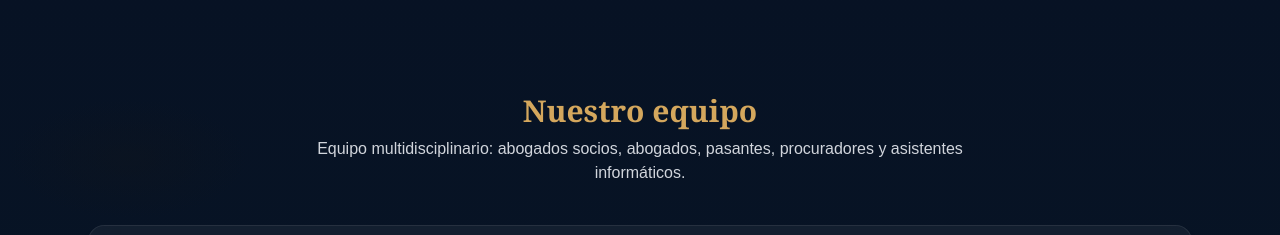
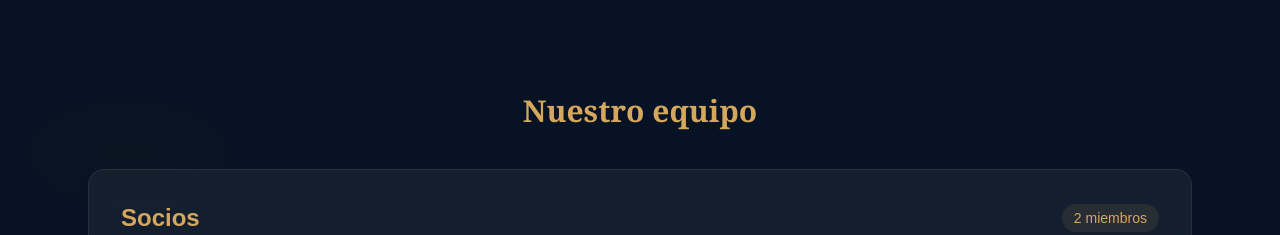
Before and after one commit to BHeydeBautista/MoroAbogados, a Next.js app: page /nosotros in a window 1280 px wide. Shown: the part 2280-2515 px from the top of the page. Built offline with nearby package versions, Linux system fonts and the light colour scheme.

Commit message:
info: cambios del cliente

```diff
--- a/src/components/Team/TeamSection.tsx
+++ b/src/components/Team/TeamSection.tsx
@@ -251,10 +251,6 @@ export default function TeamSection() {
           <h2 className="text-2xl md:text-3xl font-serif font-bold mb-2 text-[#D4A75D]">
             Nuestro equipo
           </h2>
-          <p className="text-gray-300 text-sm md:text-base max-w-2xl mx-auto">
-            Equipo multidisciplinario: abogados socios, abogados, pasantes,
-            procuradores y asistentes informáticos.
-          </p>
         </div>
 
         <div className="bg-white/5 backdrop-blur-md border border-white/8 rounded-2xl p-4 md:p-8 shadow-lg">
```
